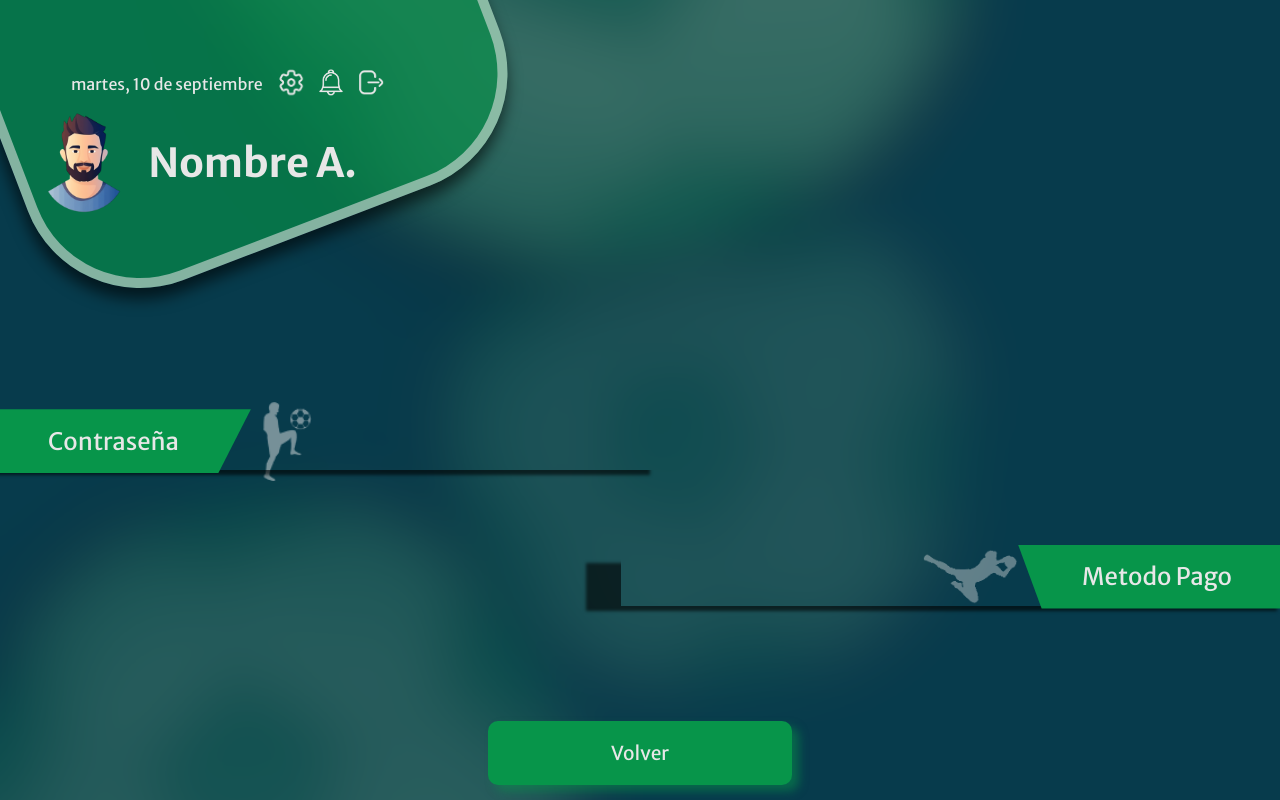
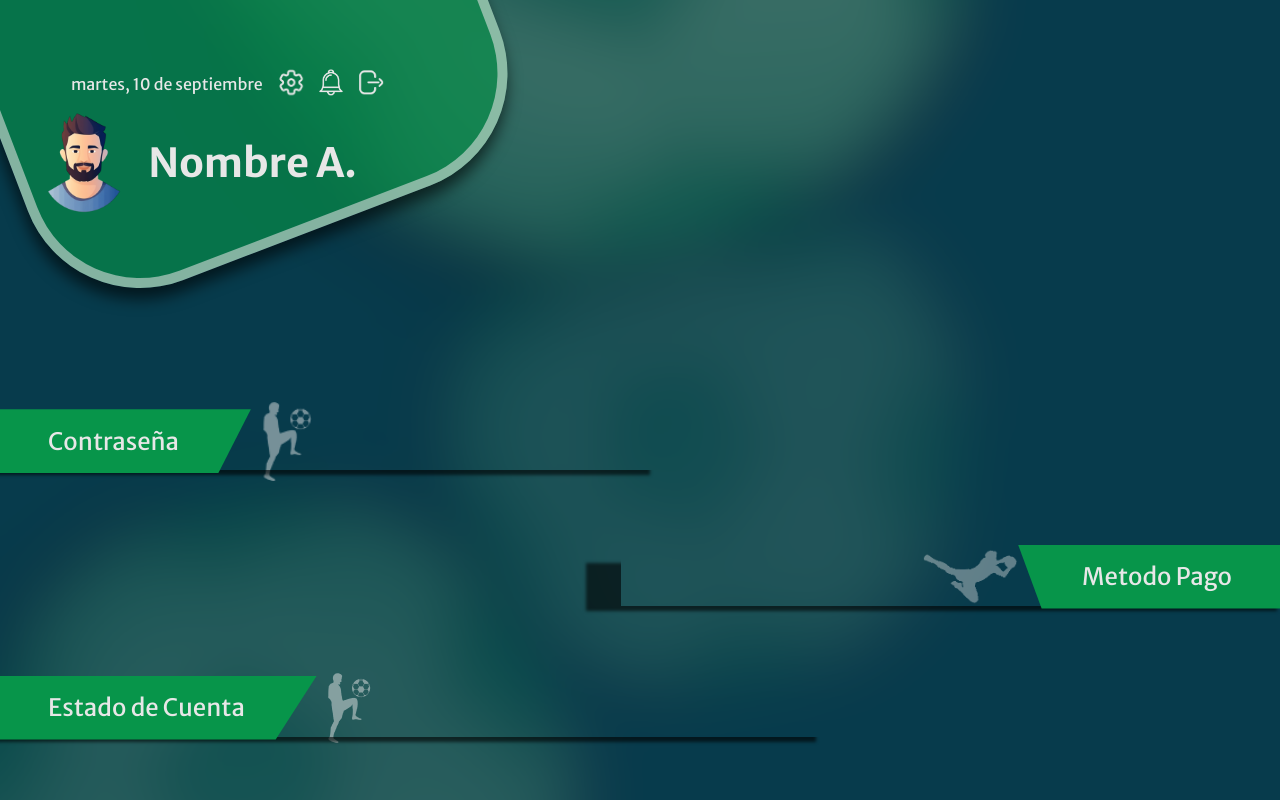
Before and after one commit to Andresfacundo/SportFull, a React (Vite) app in the folder Front_End/: page /AdvancedConfiguration in a window 1280 px wide. Built offline with nearby package versions, Linux system fonts and the light colour scheme.

Commit message:
se agrega el boton para cambiar estado de cuenta

```diff
--- a/Front_End/src/App.jsx
+++ b/Front_End/src/App.jsx
@@ -17,6 +17,7 @@ import { ChangePassword } from './Components/Pages/ChangePassword/ChangePassword
 import { PaymentMethod } from './Components/Pages/PaymentMethod/PaymentMethod'
 import {VerifyEmail} from './Components/Pages/VerifyEmail/VerifyEmail'
 import {GestionReservas} from './Components/Pages/GestionReservas/GestionReservas'
+import {StatusAccount} from './Components/Pages/StatusAccount/StatusAccount'
 
 import './App.css'
 
@@ -43,6 +44,8 @@ function App() {
       <Route path='/PaymentMethod' element={<PaymentMethod />} />
       <Route path='/VerifyEmail' element={<VerifyEmail />} />
       <Route path='/GestionReservas' element={<GestionReservas />} />
+      <Route path='/StatusAccount' element={<StatusAccount />} />
+
 
 
     </Routes>
--- a/Front_End/src/Components/Pages/AdvancedConfiguration/AdvancedConfiguration.css
+++ b/Front_End/src/Components/Pages/AdvancedConfiguration/AdvancedConfiguration.css
@@ -26,3 +26,18 @@
     left: 2rem;
     box-shadow: -35px 5px 3px rgba(0, 0,0, 0.6) ;
 }
+
+.shade_StatusAccount{
+    width: 64%;
+    height: 3rem;
+    display: flex;
+    position: absolute;
+    top: 1.05rem;
+    left: 2rem;
+    box-shadow: -35px 5px 3px rgba(0, 0,0, 0.6) ;
+}
+
+.icon_3{
+    width: 4rem;
+    opacity: 0.4;
+}
--- a/Front_End/src/Components/Pages/AdvancedConfiguration/AdvancedConfiguration.jsx
+++ b/Front_End/src/Components/Pages/AdvancedConfiguration/AdvancedConfiguration.jsx
@@ -6,6 +6,8 @@ import OptionMenuLeft from '../../../Components/UI/OptionMenuLeft/OptionMenuLeft
 import OptionMenuRight from '../../../Components/UI/OptionMenuRight/OptionMenuRight';
 import icon_01 from '../../../assets/Images/icons/jugador_04.png';
 import icon_02 from '../../../assets/Images/icons/jugador_03.png';
+import icon_03 from '../../../assets/Images/icons/jugador_01.png';
+
 import { NavLink } from 'react-router-dom';
 
 export const AdvancedConfiguration = () => {
@@ -23,6 +25,8 @@ export const AdvancedConfiguration = () => {
       <main className='main_advancedUpdates' >
       <OptionMenuRight link={'/ChangePassword'} shade={'shade_password'} classNameImg={'icon_1'} icon={icon_01} content={'Contraseña'} />
       <OptionMenuLeft link={'/PaymentMethod'} shade={'shade_pay'} classNameImg={'icon_2'} icon={icon_02} content={'Metodo Pago'} />
+      <OptionMenuRight link={'/StatusAccount'} shade={'shade_StatusAccount'} classNameImg={'icon_01'} icon={icon_01} content={'Estado de Cuenta'} />
+
       <NavLink className='return' to='/ActualizarCliente'>Volver</NavLink>
 
       </main>
--- /dev/null
+++ b/Front_End/src/Components/Pages/StatusAccount/StatusAccount.jsx
@@ -0,0 +1,11 @@
+import React from 'react'
+import './StatusAccount.css'
+
+
+export const StatusAccount = () => {
+  return (
+    <div>
+      STATUS ACCOUNT
+    </div>
+  )
+}
```
Also changed, not shown: Front_End/src/Components/Pages/StatusAccount/StatusAccount.css (added), 1 other file (tests, documents, lock files or other folders).
